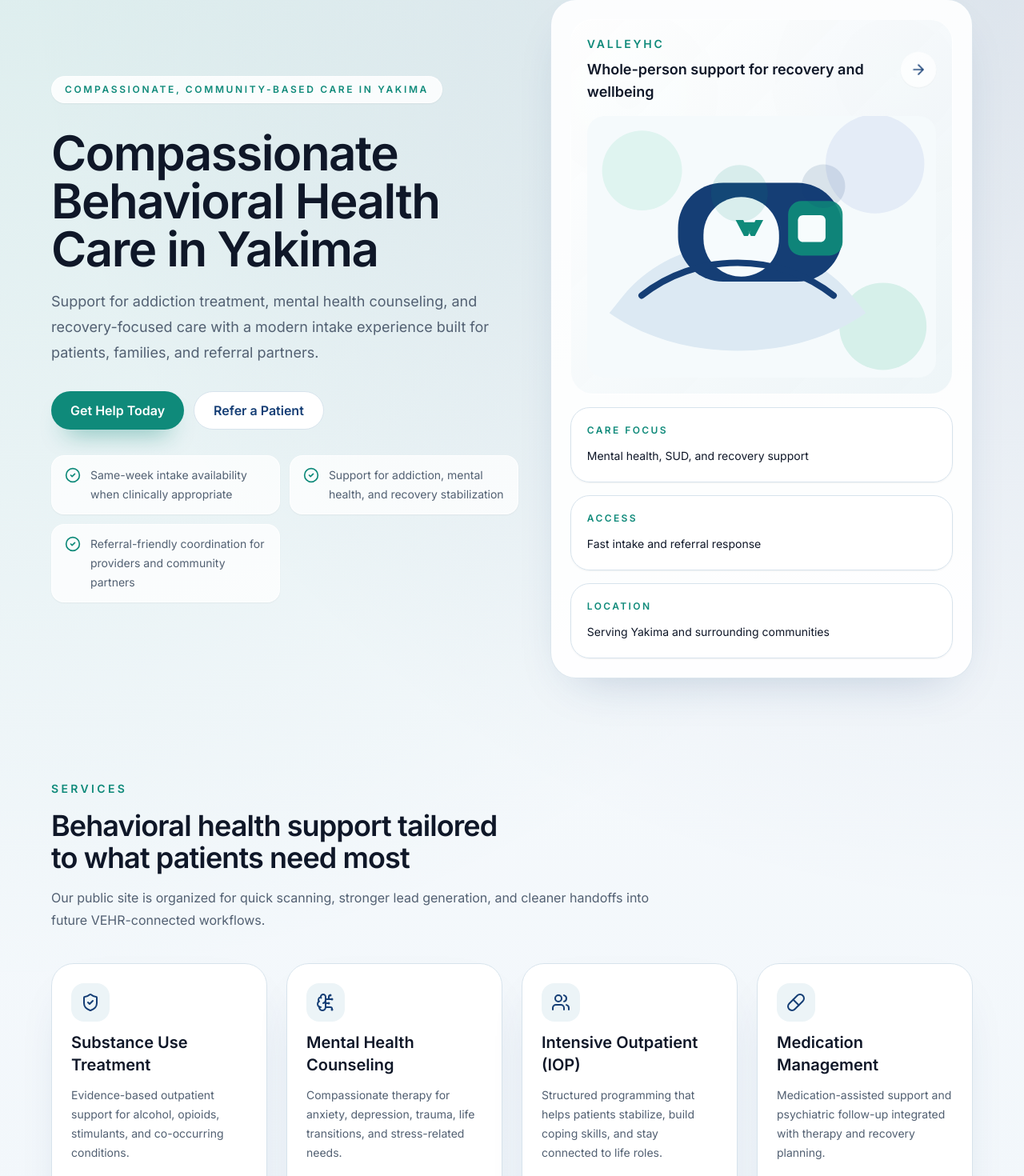
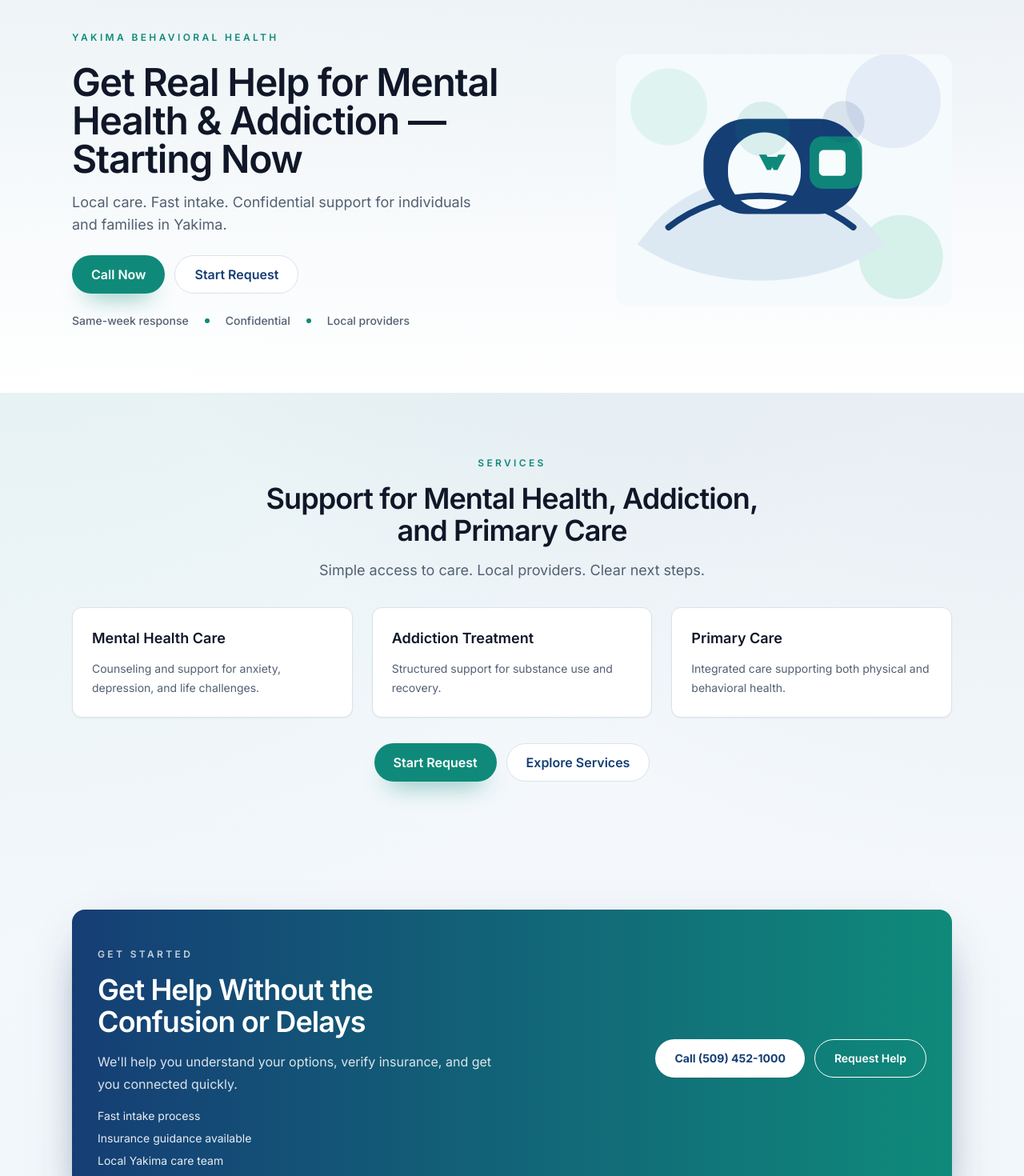
Before and after one commit to 360E/ValleyHC, a Next.js app: page / in a window 1280 px wide. Shown: the part 118-1588 px from the top of the page at 80% size. Built offline with nearby package versions, Linux system fonts and the light colour scheme.

Commit message:
feat: tighten homepage hero and conversion flow

```diff
--- a/src/app/page.tsx
+++ b/src/app/page.tsx
@@ -1,7 +1,8 @@
+import { ConversionStrip } from "@/components/sections/conversion-strip";
 import { FinalCtaSection } from "@/components/sections/final-cta-section";
 import { HeroSection } from "@/components/sections/hero-section";
 import { HowItWorksSection } from "@/components/sections/how-it-works-section";
-import { ServicesPreviewSection } from "@/components/sections/services-preview-section";
+import { ServicesSection } from "@/components/sections/services-preview-section";
 import { TestimonialsSection } from "@/components/sections/testimonials-section";
 import { WhyChooseUsSection } from "@/components/sections/why-choose-us-section";
 import { buildPageMetadata } from "@/lib/marketing";
@@ -15,7 +16,8 @@ export default function Home() {
   return (
     <>
       <HeroSection />
-      <ServicesPreviewSection />
+      <ServicesSection />
+      <ConversionStrip />
       <WhyChooseUsSection />
       <HowItWorksSection />
       <TestimonialsSection />
--- /dev/null
+++ b/src/components/sections/conversion-strip.tsx
@@ -0,0 +1,39 @@
+import Link from "next/link";
+
+export function ConversionStrip() {
+  return (
+    <section className="px-4 py-20 sm:px-6">
+      <div className="mx-auto max-w-[1100px] rounded-2xl bg-gradient-to-r from-[#153e75] to-[#0f8a7a] px-8 py-12 text-white shadow-[0_24px_60px_-28px_rgba(15,47,89,0.85)]">
+        <div className="grid items-center gap-8 md:grid-cols-2">
+          <div className="max-w-[500px] space-y-4 text-center md:text-left">
+            <p className="text-xs font-semibold uppercase tracking-[0.28em] text-white/75">GET STARTED</p>
+            <h2 className="text-3xl font-semibold tracking-tight md:text-4xl">Get Help Without the Confusion or Delays</h2>
+            <p className="text-base leading-7 text-white/85">
+              We&apos;ll help you understand your options, verify insurance, and get you connected quickly.
+            </p>
+            <ul className="space-y-2 text-sm text-white/90">
+              <li>Fast intake process</li>
+              <li>Insurance guidance available</li>
+              <li>Local Yakima care team</li>
+            </ul>
+          </div>
+
+          <div className="flex flex-wrap justify-center gap-3 md:justify-end">
+            <Link
+              href="tel:+15094521000"
+              className="inline-flex min-h-12 items-center justify-center rounded-full bg-white px-6 py-3 text-sm font-bold text-[#153e75] shadow-sm transition hover:bg-slate-100"
+            >
+              Call (509) 452-1000
+            </Link>
+            <Link
+              href="/contact"
+              className="inline-flex min-h-12 items-center justify-center rounded-full border border-white px-6 py-3 text-sm font-semibold text-white transition hover:bg-white/10"
+            >
+              Request Help
+            </Link>
+          </div>
+        </div>
+      </div>
+    </section>
+  );
+}
--- a/src/components/sections/hero-section.tsx
+++ b/src/components/sections/hero-section.tsx
@@ -1,80 +1,52 @@
 import Image from "next/image";
 import Link from "next/link";
-import { ArrowRight, CheckCircle2 } from "lucide-react";
 
 import { buttonVariants } from "@/components/ui/button";
-import { heroHighlights, heroStats } from "@/lib/marketing";
 
 export function HeroSection() {
   return (
-    <section className="px-4 pb-8 pt-8 sm:px-6 lg:pb-12 lg:pt-10">
-      <div className="mx-auto grid max-w-6xl gap-10 lg:grid-cols-[1.05fr_0.95fr] lg:items-center">
-        <div className="animate-fade-up space-y-8">
-          <div className="inline-flex items-center rounded-full border border-white/70 bg-white/85 px-4 py-2 text-xs font-semibold uppercase tracking-[0.22em] text-[var(--accent)] shadow-sm">
-            Compassionate, community-based care in Yakima
-          </div>
+    <section className="bg-gradient-to-b from-slate-100/70 to-white px-4 py-12 sm:px-6 lg:py-20">
+      <div className="mx-auto grid max-w-[1100px] gap-12 lg:grid-cols-[60fr_40fr] lg:items-center">
+        <div className="order-1 animate-fade-up space-y-6">
+          <p className="text-xs font-semibold uppercase tracking-[0.28em] text-[var(--accent)]">YAKIMA BEHAVIORAL HEALTH</p>
 
-          <div className="space-y-5">
-            <h1 className="text-balance text-5xl font-semibold tracking-tight text-[var(--site-foreground)] md:text-6xl">
-              Compassionate Behavioral Health Care in Yakima
+          <div className="space-y-4">
+            <h1 className="max-w-[600px] text-4xl font-semibold leading-tight tracking-tight text-[var(--site-foreground)] md:text-5xl">
+              Get Real Help for Mental Health &amp; Addiction — Starting Now
             </h1>
-            <p className="text-pretty max-w-2xl text-lg leading-8 text-[var(--text-muted)]">
-              Support for addiction treatment, mental health counseling, and recovery-focused care with a modern intake experience
-              built for patients, families, and referral partners.
+            <p className="max-w-[500px] text-base leading-7 text-[var(--text-muted)] md:text-lg">
+              Local care. Fast intake. Confidential support for individuals and families in Yakima.
             </p>
           </div>
 
           <div className="flex flex-wrap gap-3">
-            <Link href="/contact" className={buttonVariants({ variant: "accent", size: "lg" })}>
-              Get Help Today
+            <Link href="tel:+15094521000" className={buttonVariants({ variant: "accent", size: "lg" })}>
+              Call Now
             </Link>
-            <Link href="/referrals" className={buttonVariants({ variant: "secondary", size: "lg" })}>
-              Refer a Patient
+            <Link href="/contact" className={buttonVariants({ variant: "secondary", size: "lg" })}>
+              Start Request
             </Link>
           </div>
 
-          <ul className="grid gap-3 text-sm leading-6 text-[var(--text-muted)] sm:grid-cols-2">
-            {heroHighlights.map((highlight) => (
-              <li key={highlight} className="flex gap-3 rounded-2xl border border-white/70 bg-white/75 px-4 py-3 shadow-sm">
-                <CheckCircle2 className="mt-0.5 h-5 w-5 shrink-0 text-[var(--accent)]" />
-                <span>{highlight}</span>
-              </li>
-            ))}
-          </ul>
+          <div className="flex flex-wrap items-center gap-x-5 gap-y-2 text-sm text-[var(--text-muted)]">
+            <span className="font-medium">Same-week response</span>
+            <span className="h-1.5 w-1.5 rounded-full bg-[var(--accent)]" aria-hidden="true" />
+            <span className="font-medium">Confidential</span>
+            <span className="h-1.5 w-1.5 rounded-full bg-[var(--accent)]" aria-hidden="true" />
+            <span className="font-medium">Local providers</span>
+          </div>
         </div>
 
-        <div className="animate-fade-up animate-delay-150">
-          <div className="surface-panel rounded-[2rem] p-4 sm:p-6">
-            <div className="grid gap-4">
-              <div className="overflow-hidden rounded-[1.75rem] border border-white/80 bg-brand-mesh p-5">
-                <div className="mb-4 flex items-center justify-between gap-4">
-                  <div>
-                    <p className="text-sm font-semibold uppercase tracking-[0.2em] text-[var(--accent)]">ValleyHC</p>
-                    <p className="mt-2 text-lg font-semibold text-[var(--site-foreground)]">Whole-person support for recovery and wellbeing</p>
-                  </div>
-                  <div className="animate-soft-pulse rounded-full bg-white/80 p-3 text-[var(--primary)] shadow-sm">
-                    <ArrowRight className="h-5 w-5" />
-                  </div>
-                </div>
-                <Image
-                  src="/valleyhc-hero.svg"
-                  alt="Abstract illustration of compassionate behavioral health care and support."
-                  width={960}
-                  height={720}
-                  priority
-                  className="h-auto w-full rounded-[1.35rem]"
-                />
-              </div>
-
-              <div className="grid gap-4 sm:grid-cols-3 lg:grid-cols-1">
-                {heroStats.map((stat) => (
-                  <div key={stat.label} className="rounded-[1.5rem] border border-[var(--border)] bg-white/90 p-5 shadow-sm">
-                    <p className="text-xs font-semibold uppercase tracking-[0.2em] text-[var(--accent)]">{stat.label}</p>
-                    <p className="mt-3 text-sm leading-6 text-[var(--site-foreground)]">{stat.value}</p>
-                  </div>
-                ))}
-              </div>
-            </div>
+        <div className="order-2 flex animate-fade-up animate-delay-150 justify-center lg:justify-end">
+          <div className="w-full max-w-[420px]">
+            <Image
+              src="/valleyhc-hero.svg"
+              alt="Mountain logo for Valley Health and Counseling."
+              width={840}
+              height={840}
+              priority
+              className="h-auto w-full"
+            />
           </div>
         </div>
       </div>
--- a/src/components/sections/services-preview-section.tsx
+++ b/src/components/sections/services-preview-section.tsx
@@ -1,47 +1,59 @@
 import Link from "next/link";
-import { ArrowRight } from "lucide-react";
 
-import { Card, CardContent, CardDescription, CardHeader, CardTitle } from "@/components/ui/card";
-import { Section } from "@/components/ui/section";
-import { servicePreviewItems } from "@/lib/marketing";
+import { buttonVariants } from "@/components/ui/button";
 
-export function ServicesPreviewSection() {
+const services = [
+  {
+    title: "Mental Health Care",
+    text: "Counseling and support for anxiety, depression, and life challenges.",
+  },
+  {
+    title: "Addiction Treatment",
+    text: "Structured support for substance use and recovery.",
+  },
+  {
+    title: "Primary Care",
+    text: "Integrated care supporting both physical and behavioral health.",
+  },
+] as const;
+
+export function ServicesSection() {
   return (
-    <Section
-      eyebrow="Services"
-      title="Behavioral health support tailored to what patients need most"
-      description="Our public site is organized for quick scanning, stronger lead generation, and cleaner handoffs into future VEHR-connected workflows."
-      contentClassName="grid gap-6 md:grid-cols-2 xl:grid-cols-4"
-    >
-      {servicePreviewItems.map((service, index) => {
-        const Icon = service.icon;
+    <section className="px-4 py-20 sm:px-6">
+      <div className="mx-auto max-w-[1100px] space-y-8">
+        <div className="mx-auto max-w-2xl space-y-4 text-center">
+          <p className="text-xs font-semibold uppercase tracking-[0.28em] text-[var(--accent)]">SERVICES</p>
+          <h2 className="text-3xl font-semibold tracking-tight text-[var(--site-foreground)] md:text-4xl">
+            Support for Mental Health, Addiction, and Primary Care
+          </h2>
+          <p className="text-base leading-7 text-[var(--text-muted)] md:text-lg">
+            Simple access to care. Local providers. Clear next steps.
+          </p>
+        </div>
 
-        return (
-          <Card key={service.title} className={index > 1 ? "animate-fade-up animate-delay-150" : "animate-fade-up"}>
-            <CardHeader>
-              <div className="flex h-12 w-12 items-center justify-center rounded-2xl bg-[var(--surface-muted)] text-[var(--primary)]">
-                <Icon className="h-6 w-6" />
+        <div className="grid gap-6 md:grid-cols-3">
+          {services.map((service) => (
+            <div
+              key={service.title}
+              className="rounded-xl border border-[var(--border)] bg-white p-6 shadow-sm transition-all duration-200 hover:-translate-y-1 hover:border-[var(--accent)]"
+            >
+              <div className="space-y-3">
+                <h3 className="text-lg font-semibold text-[var(--site-foreground)]">{service.title}</h3>
+                <p className="text-sm leading-6 text-[var(--text-muted)]">{service.text}</p>
               </div>
-              <CardTitle>{service.title}</CardTitle>
-              <CardDescription>{service.description}</CardDescription>
-            </CardHeader>
-            <CardContent className="space-y-5">
-              <ul className="space-y-3 text-sm leading-6 text-[var(--text-muted)]">
-                {service.bullets.map((bullet) => (
-                  <li key={bullet} className="flex gap-3">
-                    <span className="mt-2 h-2 w-2 rounded-full bg-[var(--accent)]" />
-                    <span>{bullet}</span>
-                  </li>
-                ))}
-              </ul>
-              <Link href={service.href} className="inline-flex items-center gap-2 text-sm font-semibold text-[var(--primary)] transition hover:text-[var(--accent)]">
-                Explore service
-                <ArrowRight className="h-4 w-4" />
-              </Link>
-            </CardContent>
-          </Card>
-        );
-      })}
-    </Section>
+            </div>
+          ))}
+        </div>
+
+        <div className="flex flex-wrap justify-center gap-3">
+          <Link href="/contact" className={buttonVariants({ variant: "accent", size: "lg" })}>
+            Start Request
+          </Link>
+          <Link href="/services" className={buttonVariants({ variant: "secondary", size: "lg" })}>
+            Explore Services
+          </Link>
+        </div>
+      </div>
+    </section>
   );
 }
```
